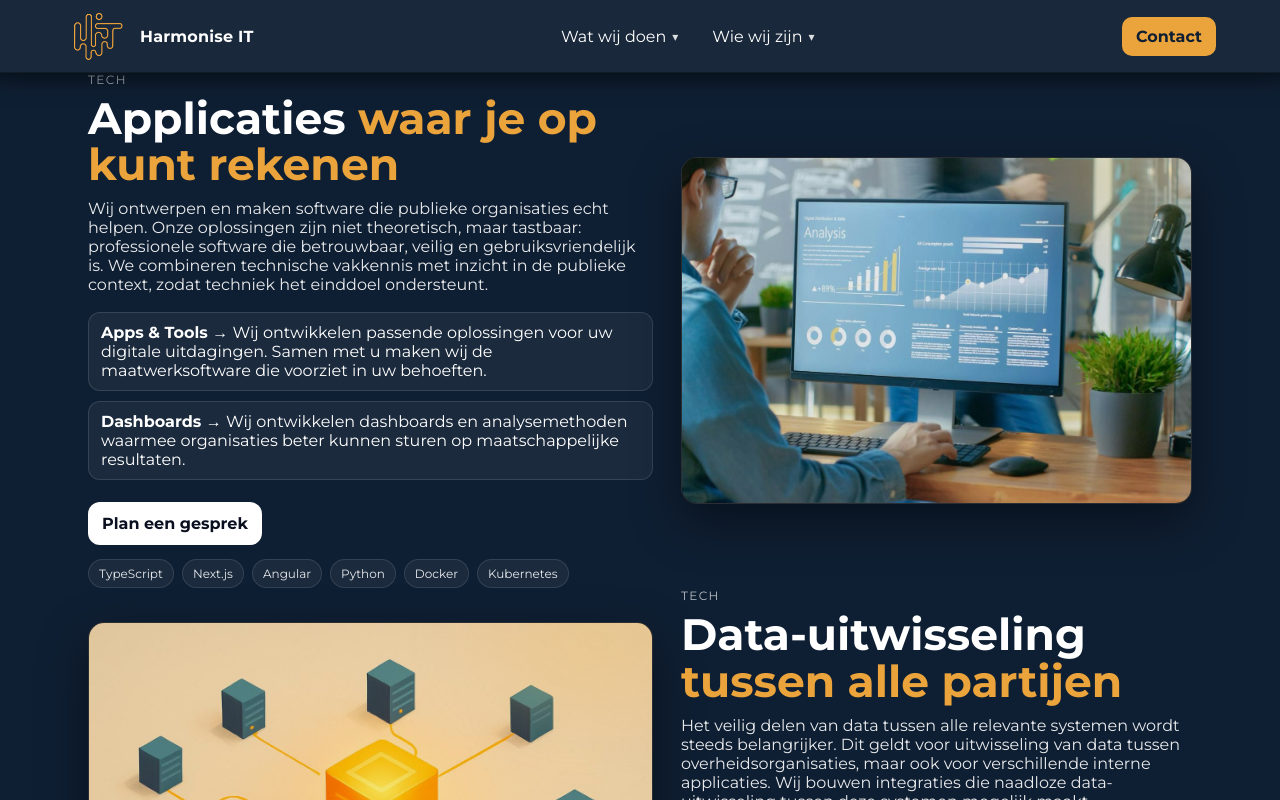
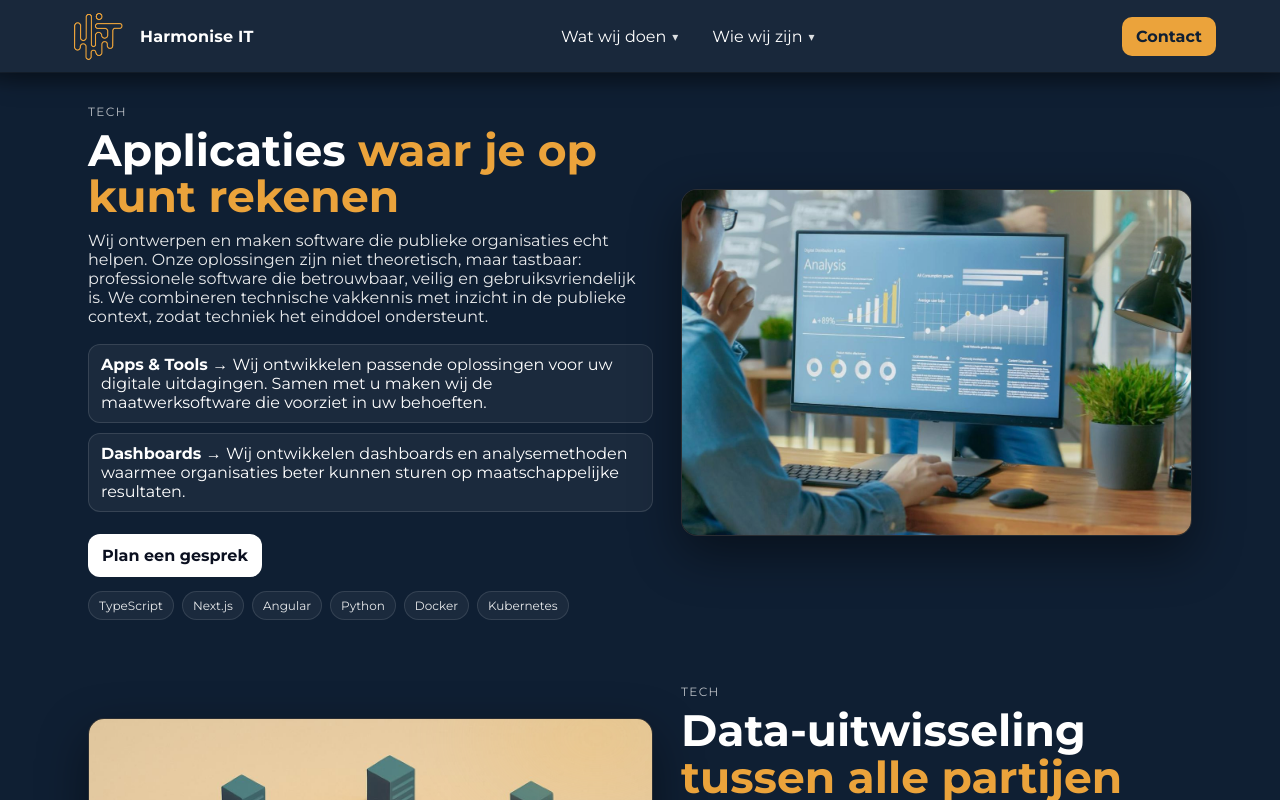
Before and after one commit to Harmonise-IT/website, a Next.js app: page /tech in a window 1280 px wide. Shown: the top 800 px of the page. Built offline with nearby package versions, Linux system fonts and the light colour scheme.

Commit message:
ContentBlock padding

```diff
--- a/src/app/components/ContentBlock.module.scss
+++ b/src/app/components/ContentBlock.module.scss
@@ -2,7 +2,7 @@
 
 .wrap {
   color: #fff;
-  padding: 0 0;
+  padding: 32px 0;
 }
 
 .grid {
```
